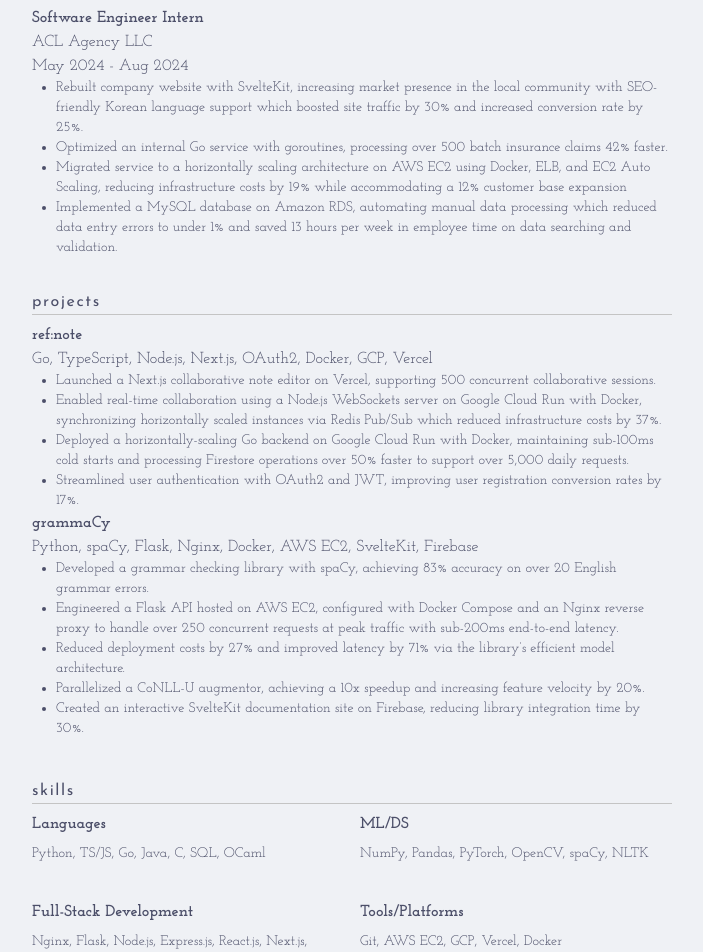
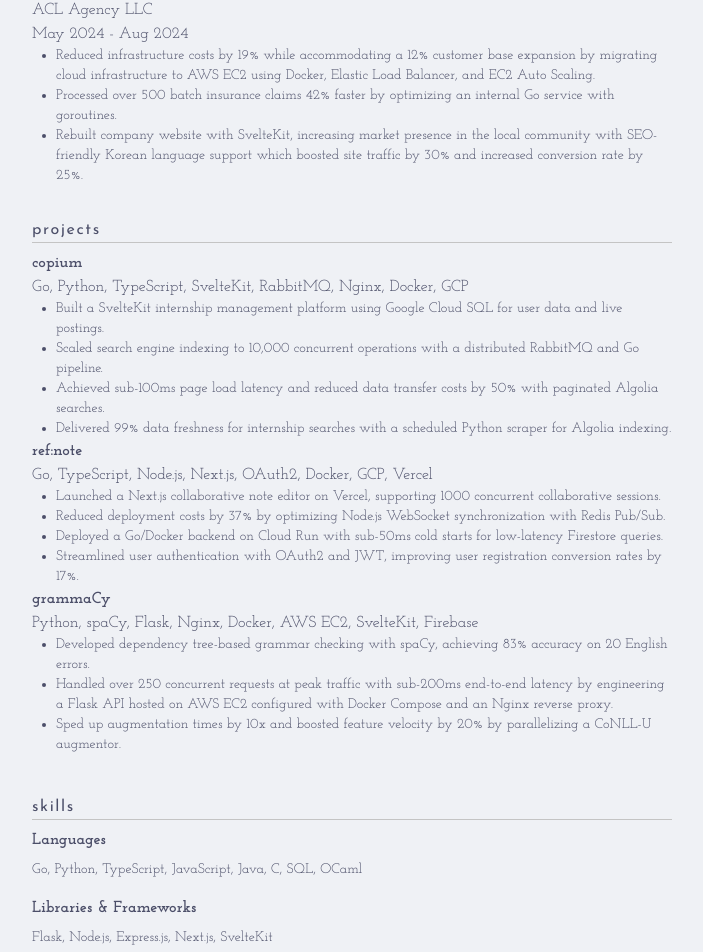
Before and after one commit to skarokin/portfolio-svelte, a SvelteKit app: page /resume in a window 1280 px wide. Shown: the part 440-1392 px from the top of the page, without its empty margins (288-991 px from the left). Built offline with nearby package versions, Linux system fonts and the light colour scheme; a web font is replaced by a local one.

Commit message:
resume to feb2025, update copium page, update landing page, update about

```diff
--- a/src/routes/+page.svelte
+++ b/src/routes/+page.svelte
@@ -20,16 +20,15 @@
     </h3>
 
     <p class="text-md sm:text-xl mb-4 sm:mb-8">
-        Specializing in high-scale, low-latency cloud infrastructure. Based in Bergen County, NJ.
-        Prev. @ ACL Agency, currently looking for summer 2025 internships.
+        Prev. Software Engineer Intern @ ACL Agency, currently seeking SWE internships.
     </p>
 
     <ul class="pl-2 font-semibold text-md sm:text-xl">
         <li>
-            <a href="/projects">projects</a>
+            <a href="/contacts">contacts</a>
         </li>
         <li>
-            <a href="/contacts">contacts</a>
+            <a href="/projects">projects</a>
         </li>
         <li>
             <a href="/about">about</a>
--- a/src/routes/about/+page.svelte
+++ b/src/routes/about/+page.svelte
@@ -18,13 +18,14 @@
 
     <!-- favorite tech -->
     <section class="mb-4 sm:mb-8">
-        <h5 class="text-sm sm:text-base font-josefin-sans tracking-widest">tech stack</h5>
+        <h5 class="text-sm sm:text-base font-josefin-sans tracking-widest">favorite tech</h5>
         <hr class="border-[var(--hr)] w-full mb-2" />
         <ul class="text-sm sm:text-base list-disc pl-6">
             <li>SvelteKit</li>
             <li>Go</li>
             <li>Docker</li>
             <li>GCP</li>
+            <li>MySQL</li>
         </ul>
     </section>
 
--- a/src/routes/projects/+page.svelte
+++ b/src/routes/projects/+page.svelte
@@ -21,8 +21,9 @@
         websiteName="copium.dev"
         websiteLink="https://copium.dev/"
         description="A SvelteKit tech internship tracking platform that aggregates internship listings from various sources in real-time.
-        Uses a Go/RabbitMQ distributed search and indexing pipeline on Google Compute Engine for
-        fast, scalable, and reliable Algolia indexing. Features Google Sign-In and uses Python to scrape internship listings."
+        Uses a Go/RabbitMQ distributed search and indexing pipeline on Google Compute Engine for fast,
+        scalable, and reliable Algolia indexing. Leverages event sourcing for eventual consistency between data sources.
+        Features Google Sign-In and uses Python to scrape internship listings."
     />
 
     <Card
--- a/src/routes/resume/+page.svelte
+++ b/src/routes/resume/+page.svelte
@@ -1,5 +1,5 @@
 <script>
-    import resume from "$lib/assets/SeanKimResumeJan2025.pdf";
+    import resume from "$lib/assets/SeanKimResumeFeb2025.pdf";
 </script>
 
 <main
@@ -7,8 +7,6 @@
 >
     <!-- intro -->
     <section class="mb-4 sm:mb-8">
-        <div class="flex flex-row justify-between">
-        <h1 class="font-bold text-lg sm:text-2xl">Sean Kim</h1>
         <a
             href={resume}
             target="_blank"
@@ -16,10 +14,6 @@
         >
             pdf version
         </a>
-    </div>
-        <p class="text-sm sm:text-base">
-            Rutgers student building high-scale, low-latency cloud services.
-        </p>
     </section>
 
     <!-- education -->
@@ -43,19 +37,15 @@
         <p class="text-sm sm:text-base">ACL Agency LLC</p>
         <p class="text-sm sm:text-base">May 2024 - Aug 2024</p>
         <ul class="text-xs sm:text-sm list-disc pl-6">
-            <li>Rebuilt company website with SvelteKit, increasing market presence in the local community with SEO-friendly
-                Korean language support which boosted site traffic by 30% and increased conversion rate by 25%.
+            <li>Reduced infrastructure costs by 19% while accommodating a 12% customer base expansion by migrating cloud
+                infrastructure to AWS EC2 using Docker, Elastic Load Balancer, and EC2 Auto Scaling.
             </li>
             <li>
-                Optimized an internal Go service with goroutines, processing over 500 batch insurance claims 42% faster.
+                Processed over 500 batch insurance claims 42% faster by optimizing an internal Go service with goroutines.
             </li>
             <li>
-                Migrated service to a horizontally scaling architecture on AWS EC2 using Docker, ELB, and EC2 Auto
-                Scaling, reducing infrastructure costs by 19% while accommodating a 12% customer base expansion
-            </li>
-            <li>
-                Implemented a MySQL database on Amazon RDS, automating manual data processing which reduced data
-                entry errors to under 1% and saved 13 hours per week in employee time on data searching and validation.
+                Rebuilt company website with SvelteKit, increasing market presence in the local community with SEO-friendly
+                Korean language support which boosted site traffic by 30% and increased conversion rate by 25%.
             </li>
         </ul>
     </section>
@@ -64,47 +54,50 @@
     <section class="mb-4 sm:mb-8">
         <h5 class="text-sm sm:text-base tracking-widest font-josefin-sans">projects</h5>
         <hr class="border-[var(--hr)] w-full mb-2" />
+
+        <p class="text-sm sm:text-base font-bold">copium</p>
+        <p class="text-sm sm:text-base">Go, Python, TypeScript, SvelteKit, RabbitMQ, Nginx, Docker, GCP</p>
+        <ul class="text-xs sm:text-sm list-disc pl-6">
+            <li>Built a SvelteKit internship management platform using Google Cloud SQL for user data and live postings.</li>
+            <li>Scaled search engine indexing to 10,000 concurrent operations with a distributed RabbitMQ and Go pipeline.</li>
+            <li>Achieved sub-100ms page load latency and reduced data transfer costs by 50% with paginated Algolia searches.</li>
+            <li>Delivered 99% data freshness for internship searches with a scheduled Python scraper for Algolia indexing.</li>
+        </ul>
+
         <p class="text-sm sm:text-base font-bold">ref:note</p>
         <p class="text-sm sm:text-base">Go, TypeScript, Node.js, Next.js, OAuth2, Docker, GCP, Vercel</p>
         <ul class="text-xs sm:text-sm list-disc pl-6">
-            <li>Launched a Next.js collaborative note editor on Vercel, supporting 500 concurrent collaborative sessions.</li>
-            <li>Enabled real-time collaboration using a Node.js WebSockets server on Google Cloud Run with Docker,
-                synchronizing horizontally scaled instances via Redis Pub/Sub which reduced infrastructure costs by 37%.</li>
-            <li>Deployed a horizontally-scaling Go backend on Google Cloud Run with Docker, maintaining sub-100ms
-                cold starts and processing Firestore operations over 50% faster to support over 5,000 daily requests.</li>
+            <li>Launched a Next.js collaborative note editor on Vercel, supporting 1000 concurrent collaborative sessions.</li>
+            <li>Reduced deployment costs by 37% by optimizing Node.js WebSocket synchronization with Redis Pub/Sub.</li>
+            <li>Deployed a Go/Docker backend on Cloud Run with sub-50ms cold starts for low-latency Firestore queries.</li>
             <li>Streamlined user authentication with OAuth2 and JWT, improving user registration conversion rates by 17%.</li>
         </ul>
+
         <p class="text-sm sm:text-base font-bold">grammaCy</p>
         <p class="text-sm sm:text-base">Python, spaCy, Flask, Nginx, Docker, AWS EC2, SvelteKit, Firebase</p>
         <ul class="text-xs sm:text-sm list-disc pl-6 mb-2">
-            <li>Developed a grammar checking library with spaCy, achieving 83% accuracy on over 20 English grammar errors.</li>
-            <li>Engineered a Flask API hosted on AWS EC2, configured with Docker Compose and an Nginx reverse
-                proxy to handle over 250 concurrent requests at peak traffic with sub-200ms end-to-end latency.</li>
-            <li>Reduced deployment costs by 27% and improved latency by 71% via the library’s efficient model architecture.</li>
-            <li>Parallelized a CoNLL-U augmentor, achieving a 10x speedup and increasing feature velocity by 20%.</li>
-            <li>Created an interactive SvelteKit documentation site on Firebase, reducing library integration time by 30%.</li>
+            <li>Developed dependency tree-based grammar checking with spaCy, achieving 83% accuracy on 20 English errors.</li>
+            <li>Handled over 250 concurrent requests at peak traffic with sub-200ms end-to-end latency by engineering a
+                Flask API hosted on AWS EC2 configured with Docker Compose and an Nginx reverse proxy.</li>
+            <li>Sped up augmentation times by 10x and boosted feature velocity by 20% by parallelizing a CoNLL-U augmentor.</li>
         </ul>
     </section>
     <!-- skills -->
     <section class="mb-4 sm:mb-8">
         <h5 class="text-sm sm:text-base tracking-widest font-josefin-sans">skills</h5>
         <hr class="border-[var(--hr)] w-full mb-2" />
-        <div class="grid grid-rows-2 grid-cols-2 justify-between gap-2 sm:gap-4">
+        <div class="flex flex-col gap-2 sm:gap-4">
             <div class="flex flex-col">
                 <p class="text-sm sm:text-base font-bold mb-2">Languages</p>
-                <p class="text-xs sm:text-sm">Python, TS/JS, Go, Java, C, SQL, OCaml</p>
+                <p class="text-xs sm:text-sm">Go, Python, TypeScript, JavaScript, Java, C, SQL, OCaml</p>
             </div>
             <div class="flex flex-col">
-                <p class="text-sm sm:text-base font-bold mb-2">ML/DS</p>
-                <p class="text-xs sm:text-sm">NumPy, Pandas, PyTorch, OpenCV, spaCy, NLTK</p>
+                <p class="text-sm sm:text-base font-bold mb-2">Libraries & Frameworks</p>
+                <p class="text-xs sm:text-sm">Flask, Node.js, Express.js, Next.js, SvelteKit</p>
             </div>
             <div class="flex flex-col">
-                <p class="text-sm sm:text-base font-bold mb-2">Full-Stack Development</p>
-                <p class="text-xs sm:text-sm">Nginx, Flask, Node.js, Express.js, React.js, Next.js, SvelteKit, Tailwind</p>
-            </div>
-            <div class="flex flex-col">
-                <p class="text-sm sm:text-base font-bold mb-2">Tools/Platforms</p>
-                <p class="text-xs sm:text-sm">Git, AWS EC2, GCP, Vercel, Docker</p>
+                <p class="text-sm sm:text-base font-bold mb-2">Tools & Platforms</p>
+                <p class="text-xs sm:text-sm">Git, AWS, Google Cloud Platform, MySQL, MongoDB, Docker, RabbitMQ, Nginx</p>
             </div>
         </div>
 </main>
```
Also changed, not shown: src/routes/projects/copium/+page.svelte (+8 -8 lines), 2 other files (tests, documents, lock files or other folders).
